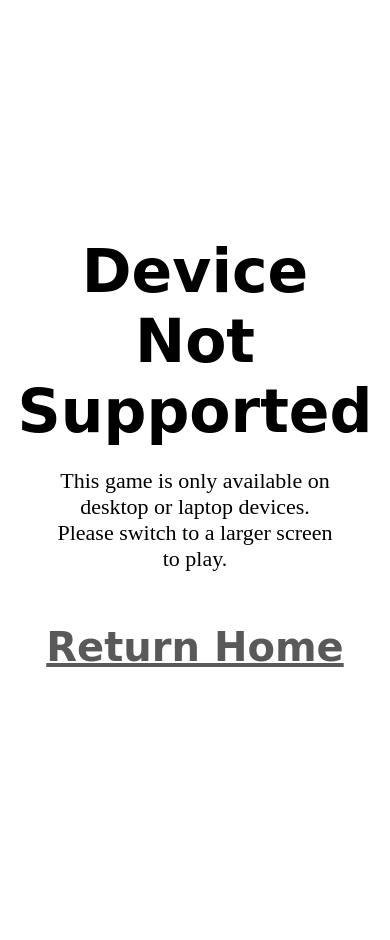
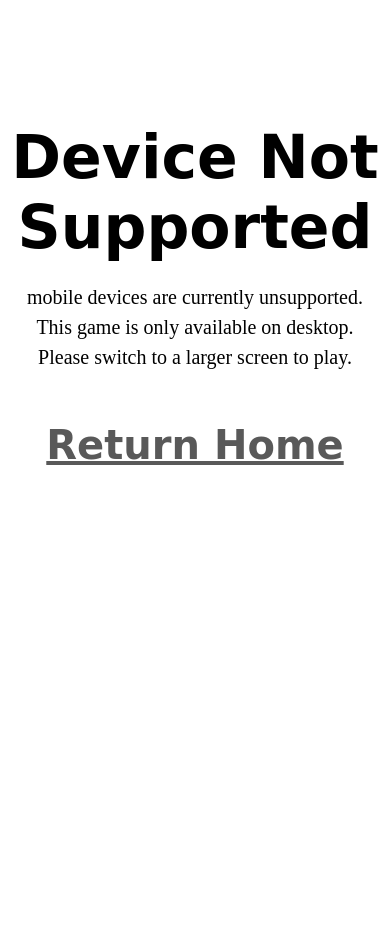
Before and after one commit to SpaceSpyder/nea, a Flask app: page /notSupported in a window 390 px wide. After the commit the page ends 465 px from the top, so only its background shows below. Run offline with Flask 3, Linux system fonts and the light colour scheme; some web fonts are replaced.

Commit message:
Add mobile device detection and redirect to "not supported" page in game, login, and profile templates

```diff
--- a/templates/game.html
+++ b/templates/game.html
@@ -174,6 +174,10 @@
         { topLeft: { x: 985, y: 285 }, bottomRight: { x: 1890, y: 510 } },   // p2bank
         { topLeft: { x: 985, y: 570 }, bottomRight: { x: 1890, y: 795 } }    // p1bank
     ];
+
+    if (/Mobi|Android|iPhone|iPad|iPod/.test(navigator.userAgent)) {
+      window.location.href = "/notSupported"; // redirect to a "not supported" page
+    }
 
     function checkFullscreen() {
         const currentlyFullscreen = document.fullscreenElement !== null;
--- a/templates/login.html
+++ b/templates/login.html
@@ -107,3 +107,8 @@
         <a href="{{ url_for('signUp') }}" class="bottom-tablet">Don't have an account? Make one here!</a>        </div>
 </body>
 </html>
+<script>
+    if (/Mobi|Android|iPhone|iPad|iPod/.test(navigator.userAgent)) {
+        window.location.href = "/notSupported"; // redirect to a "not supported" page
+    }
+</script>
--- a/templates/notSupported.html
+++ b/templates/notSupported.html
@@ -11,9 +11,9 @@
             flex-direction: column;
             align-items: center;
             justify-content: center;
-            min-height: 100vh;
+            min-height: 72vh;
             text-align: center;
-            padding: 40px;
+            padding-bottom: 65px;
         }
 
         .large-text {
@@ -21,7 +21,8 @@
         }
 
         .medium-text {
-            font-size: 22px;
+            font-size: 20px;
+            line-height: 1.5;
         }
 
         .button {
@@ -32,7 +33,9 @@
 <body>
     <div class="not-supported-container">
         <h1 class="large-text">Device Not Supported</h1>
-        <p class="medium-text">This game is only available on desktop or laptop devices.<br>
+        <p class="medium-text">
+        mobile devices are currently unsupported.<br>
+        This game is only available on desktop.<br>
         Please switch to a larger screen to play.</p>
         <a href="/" class="button">Return Home</a>
     </div>
--- a/templates/profile.html
+++ b/templates/profile.html
@@ -36,3 +36,8 @@
     {% include 'htmlChildren/sideNav.html' %}
 </body>
 </html>
+<script>
+        if (/Mobi|Android|iPhone|iPad|iPod/.test(navigator.userAgent)) {
+      window.location.href = "/notSupported"; // redirect to a "not supported" page
+    }
+</script>
```
